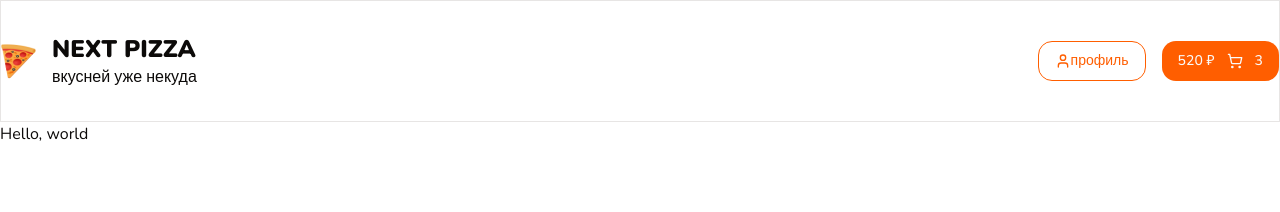
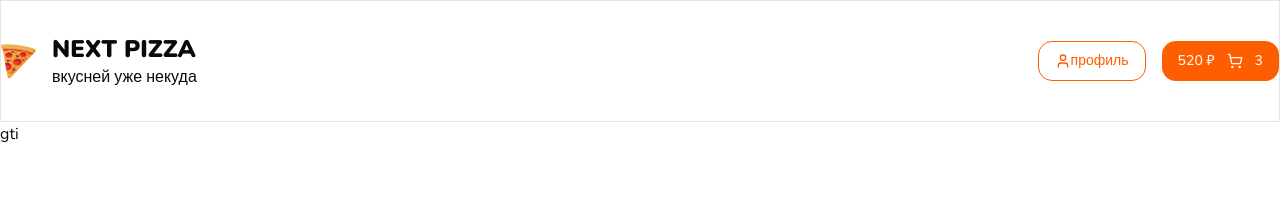
Before and after one commit to Sergey2983/NewWork, a Next.js app: page / in a window 1280 px wide. Shown: the top 212 px of the page. Built offline with nearby package versions, Linux system fonts and the light colour scheme.

Commit message:
first commit

```diff
--- a/app/page.tsx
+++ b/app/page.tsx
@@ -2,6 +2,6 @@ import Image from "next/image";
 
 export default function Home() {
   return (
-   <h1>Hello, world</h1>
+   <h1>gti</h1>
   );
 }
```
